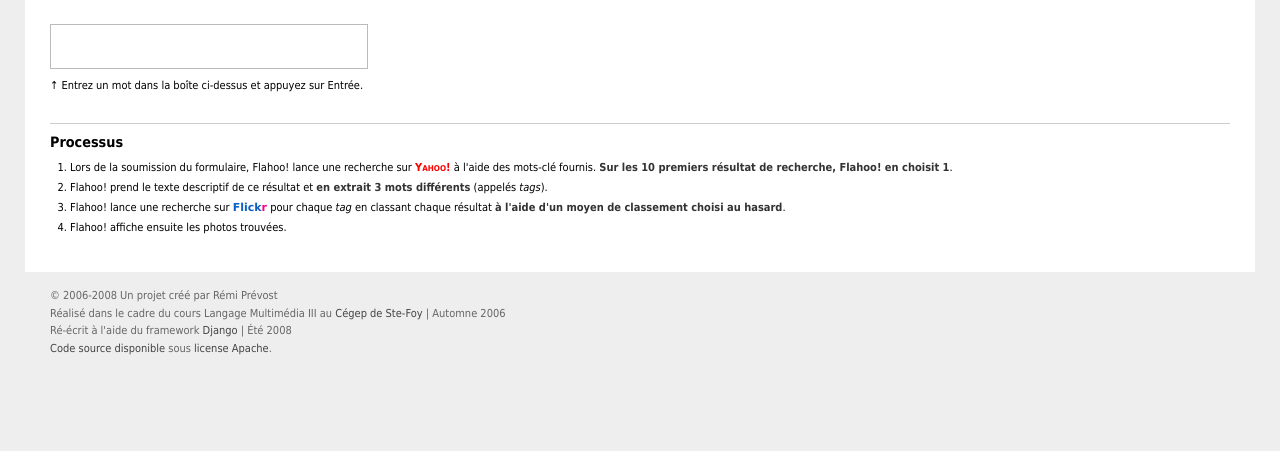
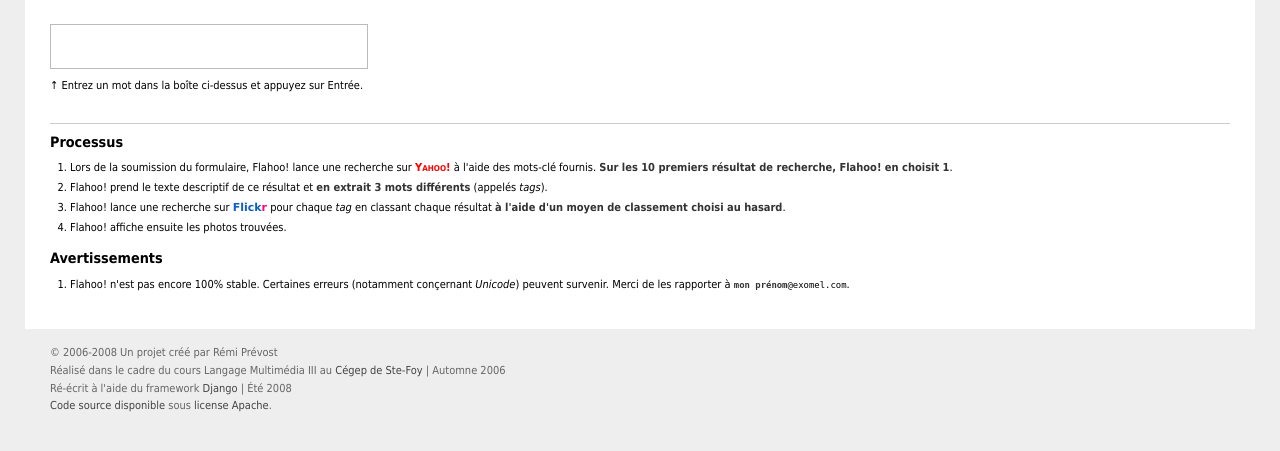
Before and after one commit to remi/flahoo, a Python web app: template flahoo/templates/accueil.html in a window 1280 px wide. Shown: the part 146-597 px from the top of the page. Run offline with Jinja, Linux system fonts and the light colour scheme; the template is opened without the code that fills it, so the values that code supplies are empty.

Commit message:
updated accueil

```diff
--- a/flahoo/templates/accueil.html
+++ b/flahoo/templates/accueil.html
@@ -12,6 +12,10 @@
 		<li>Flahoo! lance une recherche sur <a class="flickr" href="http://www.flickr.com/">Flick<span>r</span></a> pour chaque <em>tag</em> en classant chaque résultat <strong>à l'aide d'un moyen de classement choisi au hasard</strong>.</li>
 		<li>Flahoo! affiche ensuite les photos trouvées.</li>
 	</ol>
+	<h2>Avertissements</h2>
+	<ol>
+		<li>Flahoo! n'est pas encore 100% stable. Certaines erreurs (notamment conçernant <em>Unicode</em>) peuvent survenir. Merci de les rapporter à <code><strong>mon prénom</strong>@exomel.com</code>.</li>
+	</ol>
 </div>
 
 {% endblock %}
```
